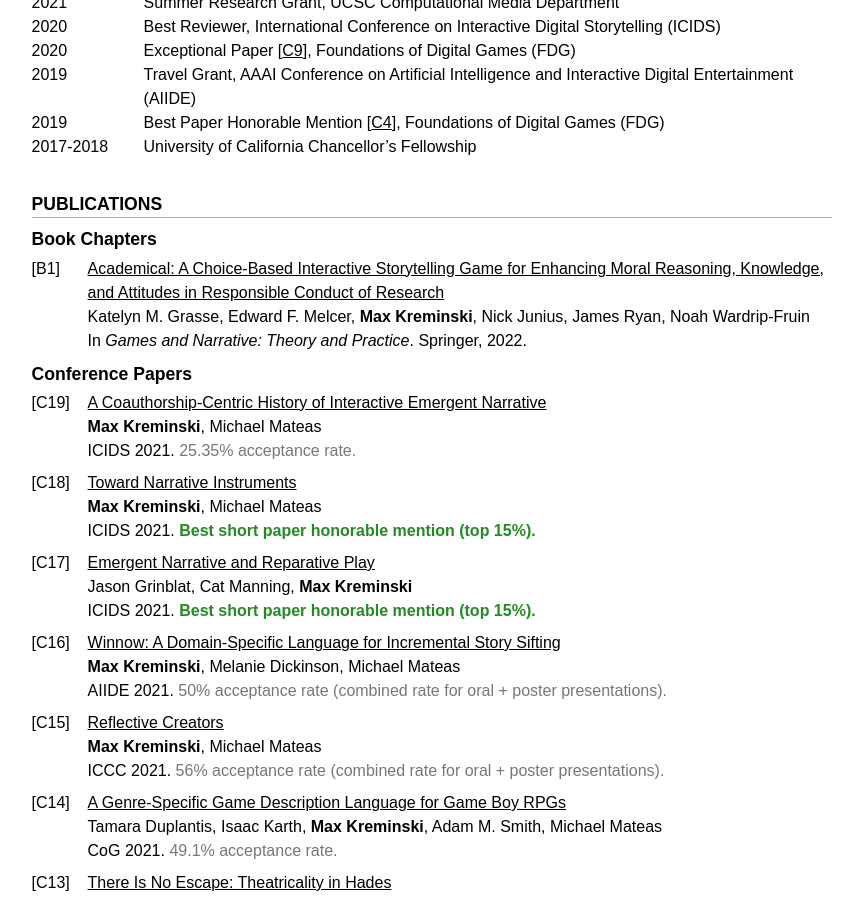
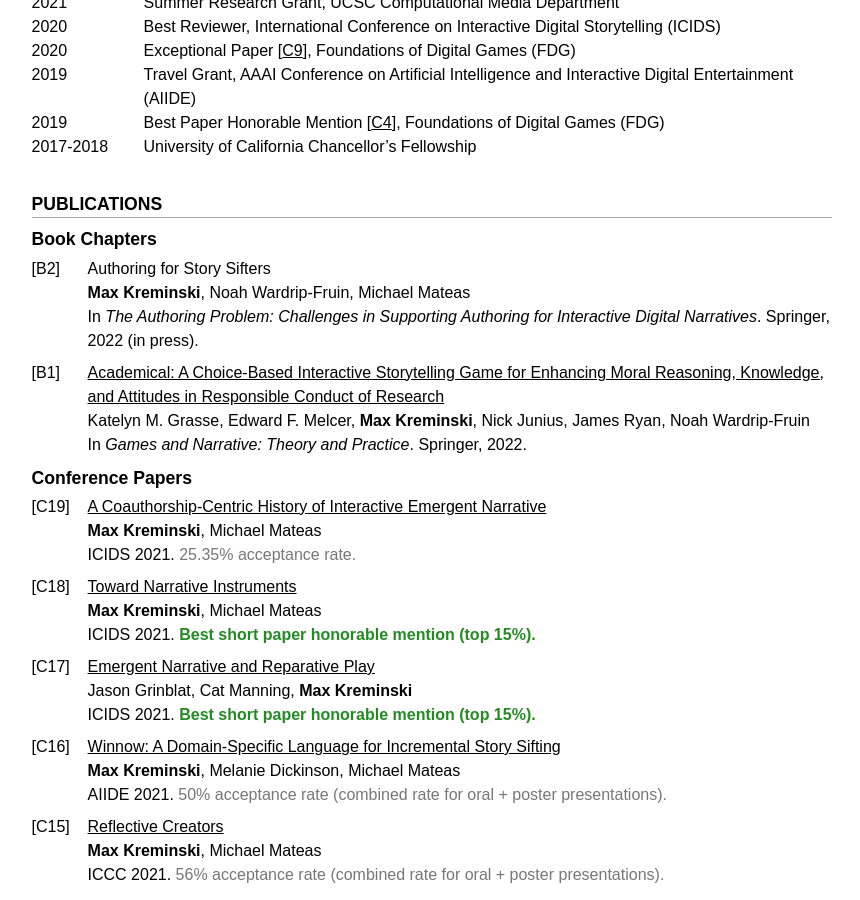
Before and after one commit to mkremins/mkremins.github.io, a Jekyll site: the page built from cv/index.html, in a window 1280 px wide and 900 px high, scrolled down 636 px. Shown: the whole window, without its empty margins (208-1068 px from the left). Built offline with Jekyll 4.4.1, drawn with Linux system fonts in a browser that asks for light colours; some web fonts are replaced.

Commit message:
Add authoring problem book chapter

```diff
--- a/_data/publications.json
+++ b/_data/publications.json
@@ -1,4 +1,16 @@
 [
+{
+  "title": "Authoring for Story Sifters",
+  "url": "",
+  "authors": ["Max Kreminski", "Noah Wardrip-Fruin", "Michael Mateas"],
+  "year": "2022",
+  "venue": "In <em>The Authoring Problem: Challenges in Supporting Authoring for Interactive Digital Narratives</em>",
+  "venue_long": "<em>The Authoring Problem: Challenges in Supporting Authoring for Interactive Digital Narratives</em>",
+  "booktitle": "The Authoring Problem: Challenges in Supporting Authoring for Interactive Digital Narratives",
+  "inpress": true,
+  "publisher": "Springer",
+  "pubtype": "chapter"
+},
 {
   "title": "Unmet Creativity Support Needs in Computationally Supported Creative Writing",
   "url": "https://mkremins.github.io/publications/WritingSupportNeeds_In2Writing2022.pdf",
```
